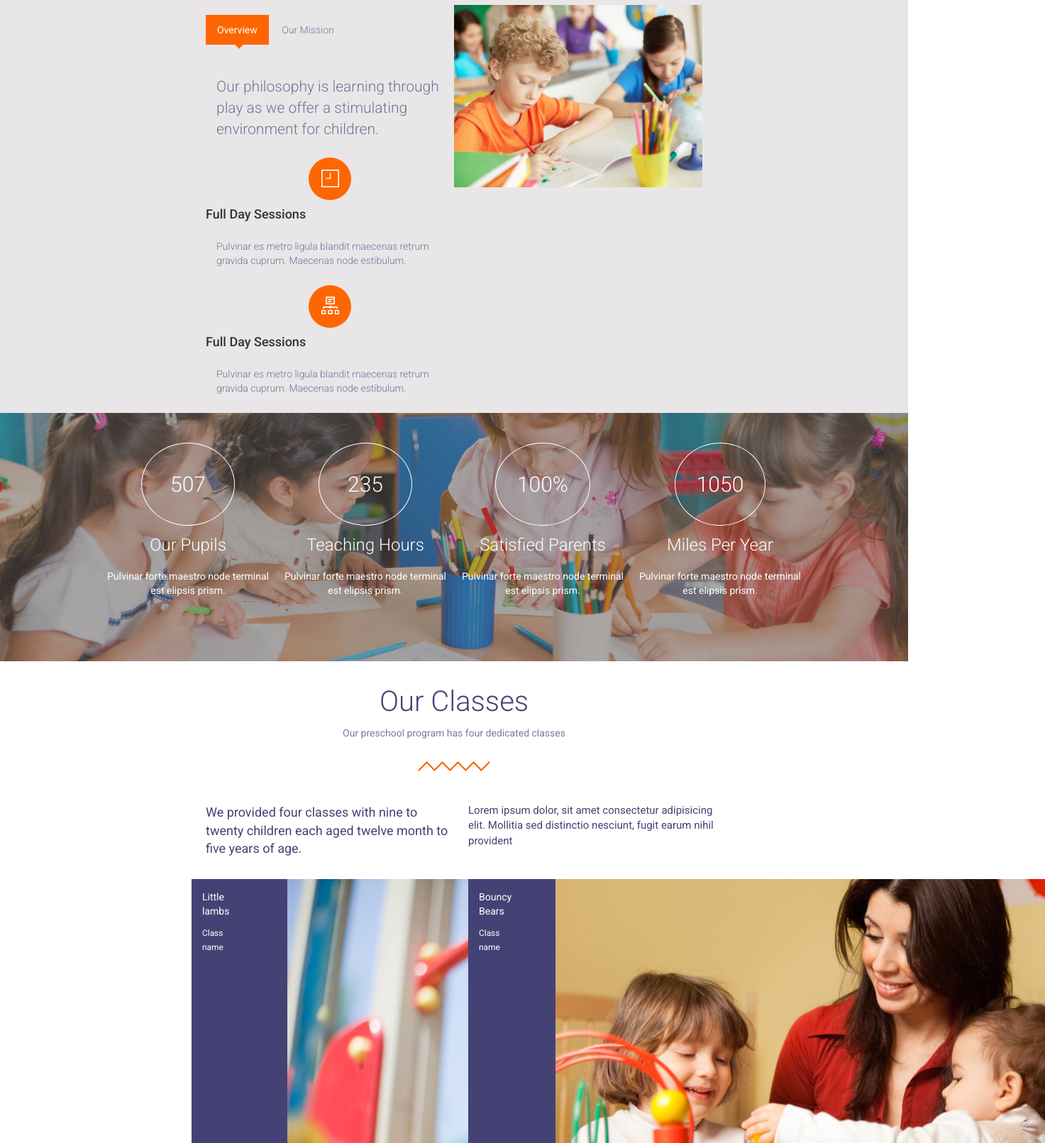
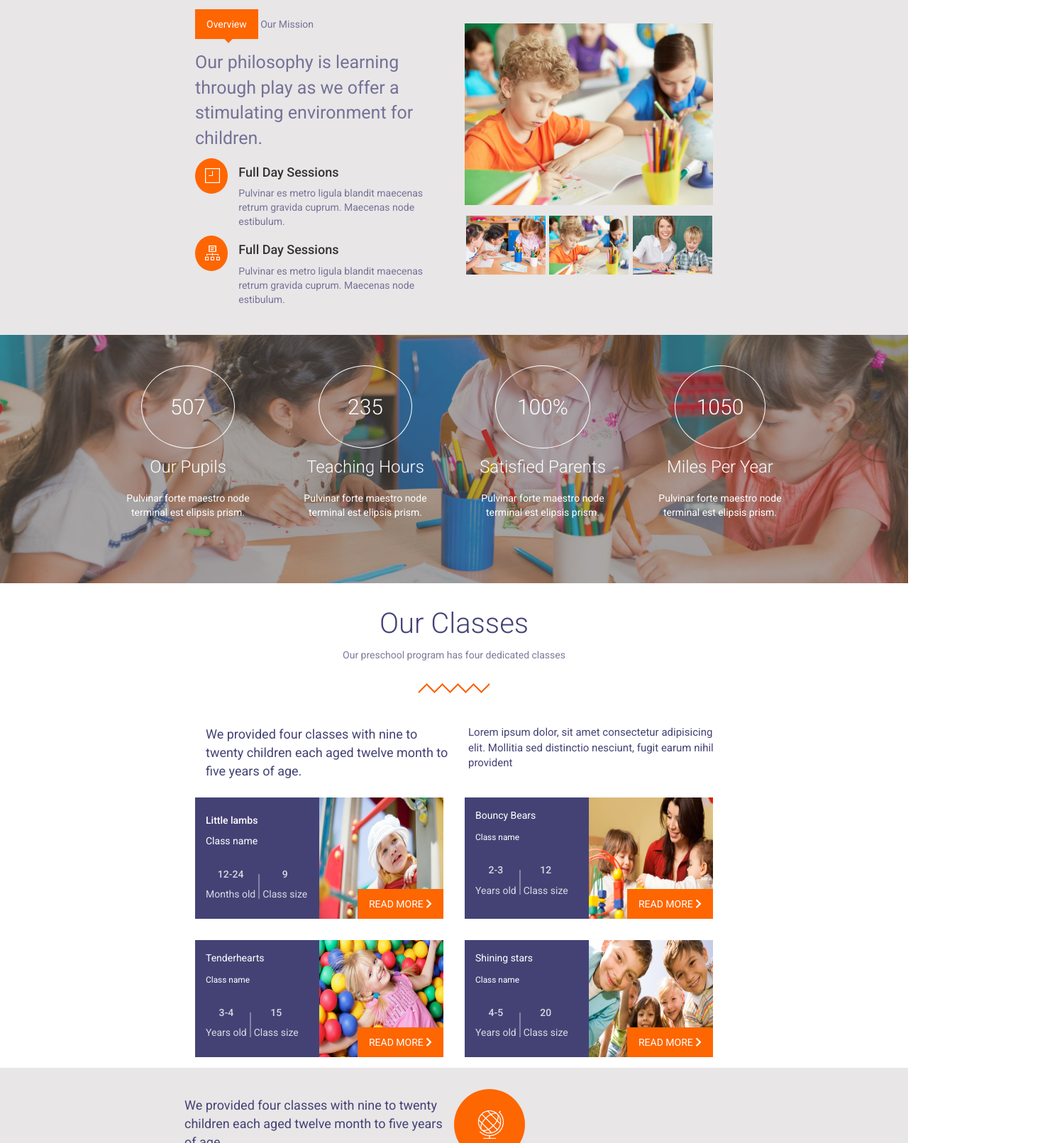
Before and after one commit to Giuliaguerrazzi/proj-html-vuejs, a plain HTML site: page index.html in a window 1280 px wide. Shown: the part 1189-2800 px from the top of the page at 71% size, 1473 px wide, since content can reach past the window. Drawn offline with nearby package versions, Linux system fonts and the light colour scheme.

Commit message:
revision size

```diff
--- a/index.html
+++ b/index.html
@@ -20,7 +20,7 @@
             <div class='nav-icon'>
                 <ul>
                     <li v-for='icon in icons'>
-                        <img :src="'./images/' + icon.link + '.png'" alt="">
+                        <img class='pad-20':src="'./images/' + icon.link + '.png'" alt="">
                       <span class='name-icon'>{{icon.name}}</span>
                     </li>
                 </ul>
@@ -51,7 +51,7 @@
 
             <div class='list-circle'>
                 <div class='box'>
-                    <div class='circle-img back-colororange'>
+                    <div class='margin-auto circle-img back-colororange'>
                         <img src="./images/schoolbag_alt.png" alt="">
                     </div>
 
@@ -62,7 +62,7 @@
                 </div>
 
                 <div class='box'>
-                    <div class='circle-img back-colorpurple'>
+                    <div class='margin-auto circle-img back-colorpurple'>
                         <img src="./images/stroller_alt.png" alt="">
                     </div>
 
@@ -73,7 +73,7 @@
                 </div>
 
                 <div class='box'>
-                    <div class='circle-img back-colororange'>
+                    <div class='margin-auto circle-img back-colororange'>
                         <img src="./images/globe_alt.png" alt="">
                     </div>
 
@@ -84,7 +84,7 @@
                 </div>
 
                 <div class='box'>
-                    <div class='circle-img back-colorpurple'>
+                    <div class='margin-auto circle-img back-colorpurple'>
                         <img src="./images/bell_alt.png" alt="">
                     </div>
 
@@ -100,7 +100,7 @@
         <!-- slider -->
         <section class='slider'>
 
-            <div class='box-sx'>
+            <div class='col-lg-4 box-sx'>
 
                 <button class='back-colororange'>Overview</button>
 
@@ -108,22 +108,25 @@
 
                 <p class='info'>Our philosophy is learning through play as we offer a stimulating environment for children.</p>
 
-                <div>
+                <div class='d-flex'>
                     <div class='img circle-img back-colororange'>
                         <img src="./images/clock_alt.png" alt="">
                     </div>
 
+                    <div class='day-session'>
                         <h4>Full Day Sessions</h4>
 
                         <p>Pulvinar es metro ligula blandit maecenas retrum gravida cuprum. Maecenas node estibulum.</p>
                     </div>
 
-                <div>
+                </div>
+
+                <div class='d-flex'>
                     <div class='img circle-img back-colororange'>
                         <img src="./images/diagram_alt.png" alt="">
                     </div>
 
-                    <div>
+                    <div class='day-session'>
                         <h4>Full Day Sessions</h4>
 
                         <p>Pulvinar es metro ligula blandit maecenas retrum gravida cuprum. Maecenas node estibulum.</p>
@@ -133,8 +136,17 @@
 
             </div>
 
-            <div class='box-dx'>
+            <div class='col-lg-4 box-dx'>
+                <img class='first-photo' src="./images/gallery_01-690x506.jpg" alt="">
+
+                <div class='photos'>
+                    <img src="./images/gallery_07-690x506.jpg" alt="">
+
                     <img src="./images/gallery_01-690x506.jpg" alt="">
+
+                    <img src="./images/gallery_08-690x506.jpg" alt="">
+                </div>
+
             </div>
         </section>
 
@@ -217,13 +229,20 @@
 
                 <div class='purple-box'>
                     <div class='purple'>
+
+                            <h5>Little lambs</h5>
+                            <p>Class name</p>
+
+                        <div class='months-old'>
                             <div>
-                            <p>Little lambs</p>     <small>Class name</small>
+                                <h5>12-24</h5>
+                                <p>Months old</p>
                             </div>
 
-                        <div class='months-old'>
-                            <span>12-24</span>
-                            <p>Months old</p>
+                            <div class='class'>
+                                <h5>9</h5>
+                                <p>Class size</p>
+                            </div>
 
                         </div>
                     </div>
@@ -234,13 +253,20 @@
 
                 <div class='purple-box'>
                     <div class='purple'>
+
+                            <p>Bouncy Bears</p>     <small>Class name</small>
+
+
+                            <div class='months-old'>
                                 <div>
-                            <p>Bouncy Bears</p>     <small>Class name</small>
+                                    <h5>2-3</h5>
+                                    <p>Years old</p>
                                 </div>
 
-                        <div class='months-old'>
-                            <span>2-3</span>
-                            <p>Years old</p>
+                                <div class='class'>
+                                    <h5>12</h5>
+                                    <p>Class size</p>
+                                </div>
 
                             </div>
                     </div>
@@ -256,16 +282,23 @@
 
                 <div class='purple-box'>
                     <div class='purple'>
+
+                        <p>Tenderhearts</p>
+                        <small>Class name</small>
+
+
+                        <div class='months-old'>
                             <div>
-                            <p>Tenderhearts
-                            </p>     <small>Class name</small>
+                                <h5>3-4</h5>
+                                <p>Years old</p>
                             </div>
 
-                        <div class='months-old'>
-                            <span>3-4</span>
-                            <p>Years old</p>
+                            <div class='class'>
+                                <h5>15</h5>
+                                <p>Class size</p>
+                            </div>
+                        </div>
 
-                        </div>
                     </div>
                     <img src="./images/class_03-690x506.jpg" alt="">
 
@@ -274,15 +307,22 @@
 
                 <div class='purple-box'>
                     <div class='purple'>
+
+                            <p>Shining stars</p>     <small>Class name</small>
+
+
+                        <div class='months-old'>
                             <div>
-                            <p>Shining stars</p>     <small>Class name</small>
+                                <h5>4-5</h5>
+                                <p>Years old</p>
                             </div>
 
-                        <div class='months-old'>
-                            <span>4-5</span>
-                            <p>Years old</p>
+                            <div class='class'>
+                                <h5>20</h5>
+                                <p>Class size</p>
+                            </div>
+                        </div>
 
-                        </div>
                     </div>
                     <img src="./images/class_04-690x506.jpg" alt="">
 
--- a/style.css
+++ b/style.css
@@ -37,6 +37,14 @@ body {
     display: inline;
 }
 
+.d-flex {
+    display: flex;
+}
+
+.margin-auto {
+    margin: 0 auto;
+}
+
 /* navbar */
 nav {
     display: flex;
@@ -64,6 +72,7 @@ nav {
 
 .nav-icon ul li:hover {
     background-color: #fe6601;
+    color: #fff;
 }
 
 .name-icon {
@@ -133,6 +142,13 @@ nav {
     border: 2px solid #fff;
 }
 
+/* welcome to fable */
+
+.features nav {
+    display: flex;
+    justify-content: center;
+}
+
 .text-h2,
 .text-p {
     text-align: center;
@@ -171,18 +187,21 @@ nav {
     text-align: center;
 }
 
+.box p {
+    padding: 0 15px;
+}
+
  .circle-img {
-    width: 70px;
-    height: 70px;
+    width: 100px;
+    height: 100px;
     position: relative;
     border-radius: 50%;
     list-style: none;
-    margin: 0 auto;
 }
 
 
 .circle-img img {
-    width: 28px;
+    width: 40px;
     position: absolute;
     top: 30%;
     left: 30%;
@@ -192,11 +211,10 @@ nav {
     font-weight: 400;
     color:#444275;
     margin-top: 15px;
+    font-size: 18px;
+    opacity: 0.8;
 }
 
-.list-circle .box p {
-    padding: 15px;
-}
 
 /* slider */
 .slider {
@@ -206,8 +224,9 @@ nav {
 }
 
 .box-sx {
-    width: 350px;
+    width: 380px;
     margin-top: 40px;
+    margin-bottom: 30px;
 }
 
 .slider .box-sx button {
@@ -230,39 +249,49 @@ nav {
 
 .slider .box-sx p {
     display: inline-block;
-    font-weight: 300;
+    font-weight: 400;
     color: #444275;
     opacity: 0.7;
     font-size: 14px;
-    padding: 15px;
 }
 
 .slider .box-sx .info {
-    font-size: 21px;
+    font-size: 25px;
     margin-top: 15px;
 }
 
 .slider .img {
-    width: 60px;
-    height: 60px;
+    width: 93px;
+    height: 50px;
     position: relative;
     border-radius: 50%;
 }
 
+.day-session {
+    margin-left: 15px;
+}
+
 .slider .img img {
-    width: 25px;
+    width: 21px;
     position: absolute;
-    top: 27%;
+    top: 28%;
     left: 30%;
 }
 
 .box-dx {
-    width: 350px;
+    width: 380px;
+    margin-top: 30px
 }
 
-.slider .box-dx img {
-    width: 100%;
-    margin-top: 30px;
+.slider .box-dx .first-photo{
+   width: 100%;
+   margin-top: 30px;
+   margin-bottom: 15px;
+}
+
+.photos img {
+    width: 32%;
+    margin-left: 2px;
 }
 
 /* data */
@@ -340,19 +369,41 @@ nav {
     width: 350px;
     display: flex;
     color: #fff;
-    margin: 20px;
+    margin: 15px;
     position: relative;
 }
 
 .purple {
-    display: flex;
+    width: 50%;
     background: #444275;
     padding: 15px;
 }
 
+.purple-box img {
+    width: 50%;
+}
+
 .months-old {
-    display: flex;
-    align-items: flex-end;
+     display: flex;
+     text-align: center;
+     margin-top: 20px;
+     opacity: 0.8;
+}
+
+.class {
+    margin-left: 10px;
+    position: relative;
+}
+
+.class::after {
+    content: '';
+    position: absolute;
+    height: 35px;
+    width: 2px;
+    background:        #e8e6e7;
+    opacity: 0.5;
+    top: 17px;
+    left: -6px;
 }
 
 .purple-box button {
```
Also changed, not shown: images/cart-2.png (added), images/cart.png, images/chat-2.png (added), images/chat.png, images/document-2.png (added), images/document.png, images/envelope-2.png (added), images/envelope.png, images/home-2.png (added), images/home.png, images/lab-2.png (added), images/lab.png, images/printer-2.png (added), images/printer.png, 1 other file. Lines whose indentation alone changed are shown as unchanged.
